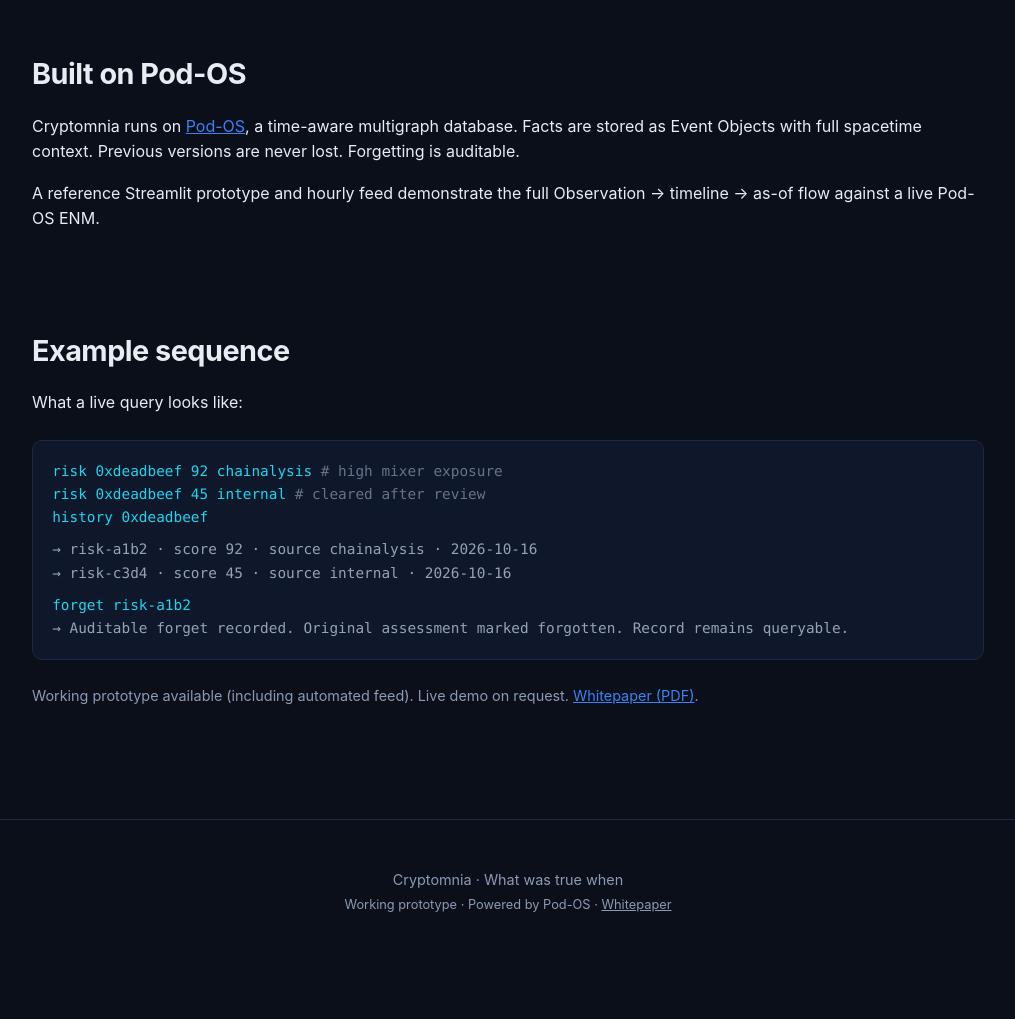
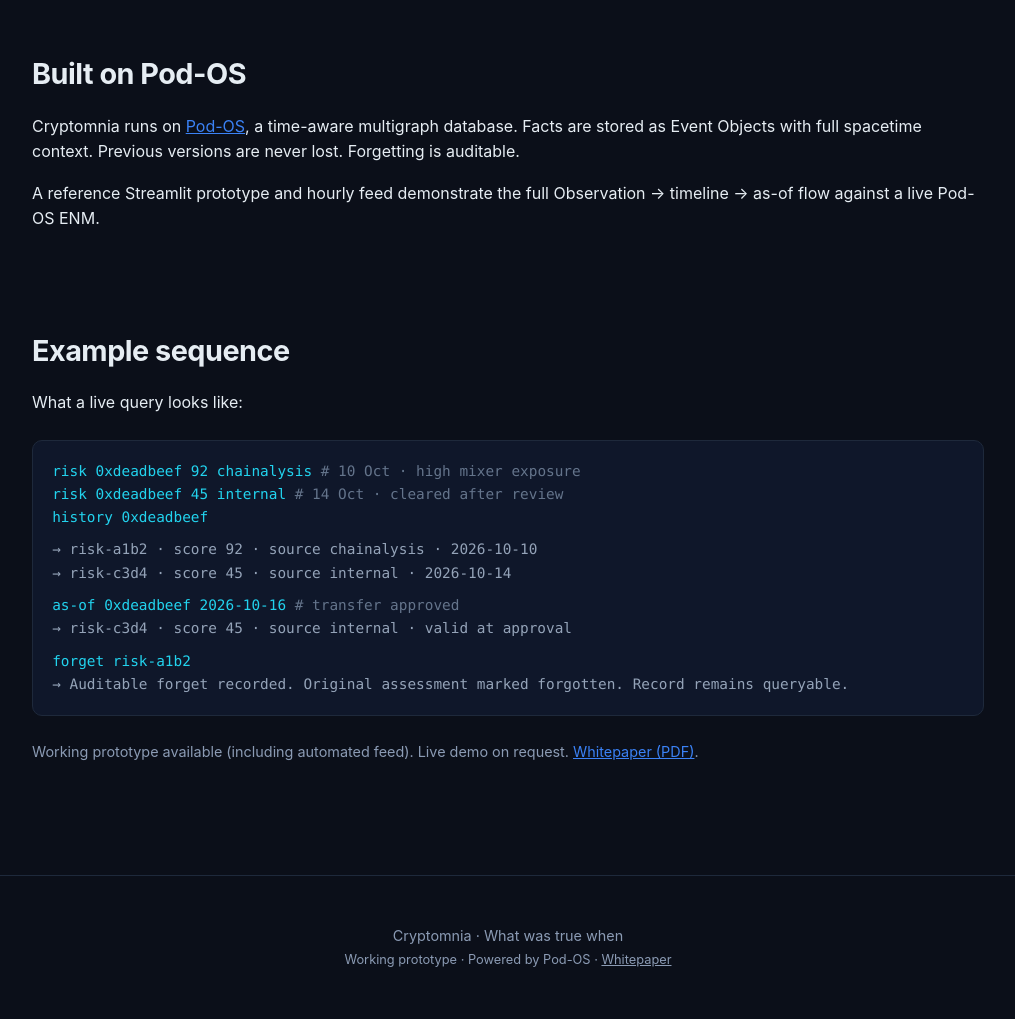
Before and after one commit to fhantson/Cryptomnia_Marketing, a plain HTML site: page index.html in a window 1280 px wide. Shown: the part 1276-2295 px from the top of the page, without its empty margins (132-1147 px from the left). Before the commit the page ends 2239 px from the top, so only its background shows below. Drawn offline with Linux system fonts and the light colour scheme.

Commit message:
Update example sequence to realistic clear-before-approval timeline (10 Oct 92 → 14 Oct 45 → 16 Oct approval)

```diff
--- a/index.html
+++ b/index.html
@@ -188,11 +188,13 @@
   <h2>Example sequence</h2>
   <p>What a live query looks like:</p>
   <div class="demo-box">
-    <div><span class="cmd">risk 0xdeadbeef 92 chainalysis</span> <span class="comment"># high mixer exposure</span></div>
-    <div><span class="cmd">risk 0xdeadbeef 45 internal</span> <span class="comment"># cleared after review</span></div>
+    <div><span class="cmd">risk 0xdeadbeef 92 chainalysis</span> <span class="comment"># 10 Oct · high mixer exposure</span></div>
+    <div><span class="cmd">risk 0xdeadbeef 45 internal</span> <span class="comment"># 14 Oct · cleared after review</span></div>
     <div><span class="cmd">history 0xdeadbeef</span></div>
-    <div style="margin-top:0.6rem; color:#94a3b8;">→ risk-a1b2 · score 92 · source chainalysis · 2026-10-16</div>
-    <div style="color:#94a3b8;">→ risk-c3d4 · score 45 · source internal · 2026-10-16</div>
+    <div style="margin-top:0.6rem; color:#94a3b8;">→ risk-a1b2 · score 92 · source chainalysis · 2026-10-10</div>
+    <div style="color:#94a3b8;">→ risk-c3d4 · score 45 · source internal · 2026-10-14</div>
+    <div style="margin-top:0.6rem;"><span class="cmd">as-of 0xdeadbeef 2026-10-16</span> <span class="comment"># transfer approved</span></div>
+    <div style="color:#94a3b8;">→ risk-c3d4 · score 45 · source internal · valid at approval</div>
     <div style="margin-top:0.6rem;"><span class="cmd">forget risk-a1b2</span></div>
     <div style="color:#94a3b8;">→ Auditable forget recorded. Original assessment marked forgotten. Record remains queryable.</div>
   </div>
```
